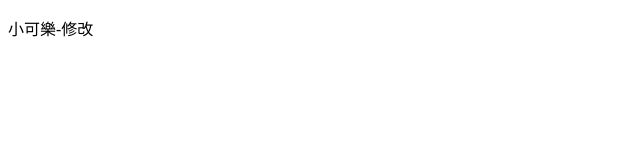
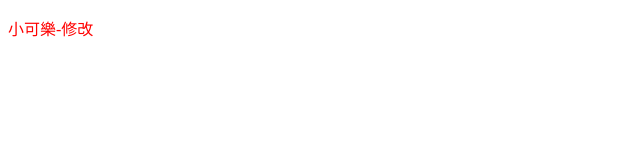
Before and after one commit to tjkiss0902-design/project_2, a plain HTML site: page index.html in a window 1280 px wide. Shown: the whole page, without its empty margins (0-640 px from the left). Drawn offline with Linux system fonts and the light colour scheme.

Commit message:
調整CSS樣式

```diff
--- a/style.css
+++ b/style.css
@@ -1,3 +1,3 @@
-h1{
-    color:blue
+p{
+    color:red
 }
```
